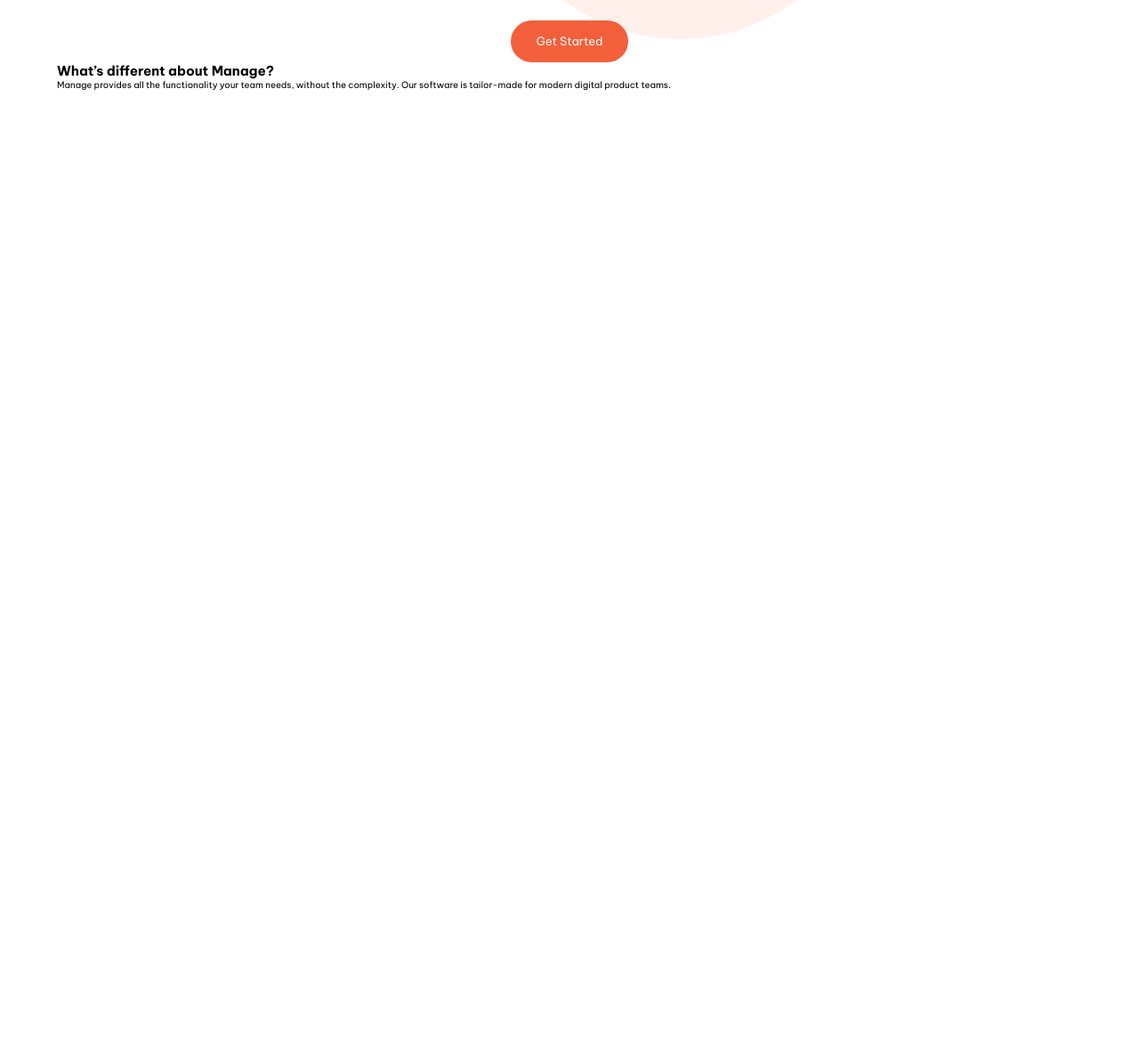
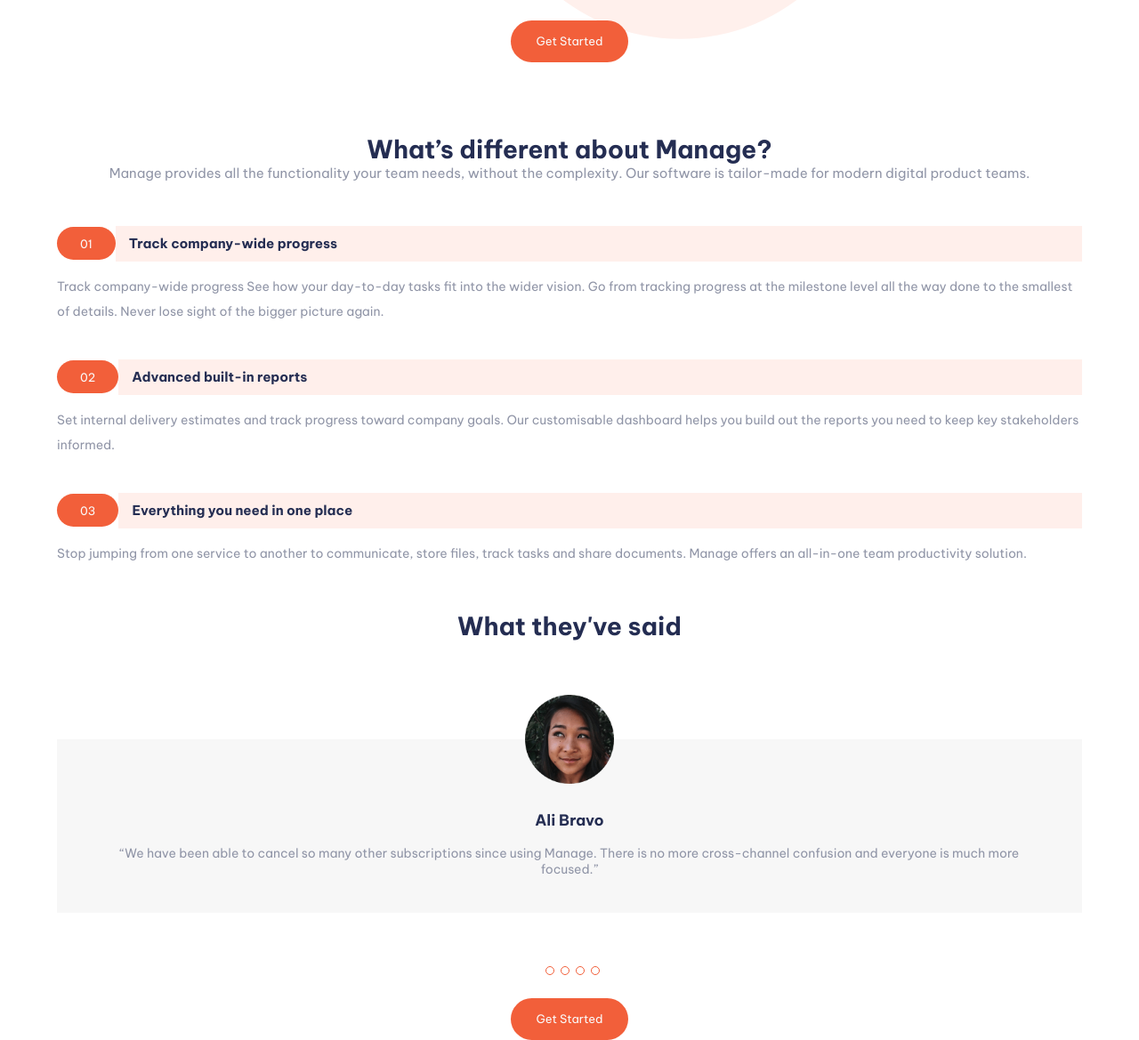
Before and after one commit to bkkcreative19/manage-landing-page, a website: page index.html in a window 1280 px wide. Shown: the part 710-1879 px from the top of the page at 89% size. Before the commit the page ends 812 px from the top, so only its background shows below. Drawn offline with Linux system fonts and the light colour scheme.

Commit message:
finished testimonials mobile

```diff
--- /dev/null
+++ b/app.js
@@ -0,0 +1,63 @@
+const dots = document.querySelectorAll(".dot");
+
+const testimonials = [
+  {
+    id: 0,
+    imageUrl: "./images/avatar-ali.png",
+    name: "Ali Bravo",
+    text: `“We have been able to cancel so many other subscriptions since using
+    Manage. There is no more cross-channel confusion and everyone is much
+    more focused.”`,
+  },
+  {
+    id: 1,
+    imageUrl: "./images/avatar-anisha.png",
+    name: "Anisha Li",
+    text: `“Manage has supercharged our team’s workflow. The ability to maintain
+    visibility on larger milestones at all times keeps everyone motivated.”`,
+  },
+  {
+    id: 2,
+    imageUrl: "./images/avatar-richard.png",
+    name: "Richard Watts",
+    text: `“Manage allows us to provide structure and process. It keeps us organized
+    and focused. I can’t stop recommending them to everyone I talk to!”`,
+  },
+  {
+    id: 3,
+    imageUrl: "./images/avatar-shanai.png",
+    name: "Shanai Gough",
+    text: `“Their software allows us to track, manage and collaborate on our projects
+    from anywhere. It keeps the whole team in-sync without being intrusive.”`,
+  },
+];
+
+dots.forEach((dot, index) => {
+  let testimonial;
+  dot.addEventListener("click", () => {
+    if (index === 0) {
+      dot.classList.add("active");
+      testimonial = testimonials[0];
+      changeDOM(testimonial);
+    } else if (index === 1) {
+      dot.classList.add("active");
+      testimonial = testimonials[1];
+      changeDOM(testimonial);
+    } else if (index === 2) {
+      dot.classList.add("active");
+      testimonial = testimonials[2];
+      changeDOM(testimonial);
+    } else if (index === 3) {
+      dot.classList.add("active");
+      testimonial = testimonials[3];
+      changeDOM(testimonial);
+    }
+  });
+});
+
+function changeDOM(testimonial) {
+  const testimonialDOM = document.getElementById("testimonial");
+  testimonialDOM.querySelector("img").src = testimonial.imageUrl;
+  testimonialDOM.querySelector("h3").textContent = testimonial.name;
+  testimonialDOM.querySelector("p").textContent = testimonial.text;
+}
--- a/index.html
+++ b/index.html
@@ -41,7 +41,7 @@
       </section>
 
       <section class="features container">
-        <div class="features-desc">
+        <div class="features__desc">
           <h2>What’s different about Manage?</h2>
           <p>
             Manage provides all the functionality your team needs, without the
@@ -49,8 +49,65 @@
             teams.
           </p>
         </div>
-        <div class="features-list"></div>
+        <div class="features__list">
+          <div class="features__list-item">
+            <div class="head">
+              <span>01</span>
+              <h3>Track company-wide progress</h3>
+            </div>
+            <p>
+              Track company-wide progress See how your day-to-day tasks fit into
+              the wider vision. Go from tracking progress at the milestone level
+              all the way done to the smallest of details. Never lose sight of
+              the bigger picture again.
+            </p>
+          </div>
+          <div class="features__list-item">
+            <div class="head">
+              <span>02</span>
+              <h3>Advanced built-in reports</h3>
+            </div>
+            <p>
+              Set internal delivery estimates and track progress toward company
+              goals. Our customisable dashboard helps you build out the reports
+              you need to keep key stakeholders informed.
+            </p>
+          </div>
+          <div class="features__list-item">
+            <div class="head">
+              <span>03</span>
+              <h3>Everything you need in one place</h3>
+            </div>
+            <p>
+              Stop jumping from one service to another to communicate, store
+              files, track tasks and share documents. Manage offers an
+              all-in-one team productivity solution.
+            </p>
+          </div>
+        </div>
+      </section>
+
+      <section class="testimonials container">
+        <h2>What they've said</h2>
+        <div id="testimonial" class="testimonials__testimonial">
+          <img src="./images/avatar-ali.png" alt="" />
+          <h3>Ali Bravo</h3>
+          <p>
+            “We have been able to cancel so many other subscriptions since using
+            Manage. There is no more cross-channel confusion and everyone is
+            much more focused.”
+          </p>
+        </div>
+        <div class="dots">
+          <div class="dot"></div>
+          <div class="dot"></div>
+          <div class="dot"></div>
+          <div class="dot"></div>
+        </div>
+        <a href="#">Get Started</a>
       </section>
     </main>
+
+    <script src="./app.js"></script>
   </body>
 </html>
--- a/sass/styles.scss
+++ b/sass/styles.scss
@@ -22,7 +22,7 @@
 body {
   font-family: "Be Vietnam Pro", sans-serif;
   position: relative;
-  //   overflow: hidden;
+  overflow-x: hidden;
 }
 
 .pattern {
@@ -45,6 +45,16 @@
   list-style: none;
 }
 
+p {
+  color: var(--Dark-Grayish-Blue);
+}
+
+h1,
+h2,
+h3 {
+  color: var(--Dark-Blue);
+}
+
 .container {
   width: 90%;
   margin: 0 auto;
@@ -64,6 +74,7 @@
   }
 }
 
+// hero
 .hero {
   //   &__image {
 
@@ -74,12 +85,11 @@
 
     & h1 {
       font-size: 4rem;
-      color: var(--Dark-Blue);
     }
 
     & p {
       font-size: 1.5rem;
-      color: var(--Dark-Grayish-Blue);
+
       margin-top: 0.5em;
     }
 
@@ -94,3 +104,114 @@
     }
   }
 }
+
+// features
+.features {
+  &__desc {
+    margin-top: 8em;
+    text-align: center;
+    & h2 {
+      font-size: 2.8rem;
+    }
+
+    & p {
+      font-size: 1.5rem;
+    }
+  }
+
+  &__list {
+    margin: 5em 0;
+    &-item {
+      margin-top: 4em;
+      & .head {
+        display: flex;
+        align-items: center;
+
+        & span {
+          background: var(--Bright-Red);
+          padding: 0.8em 2em;
+          color: var(--Vary-Light-Gray);
+          border-radius: 50px;
+          font-size: 1.3rem;
+        }
+
+        & h3 {
+          background: var(--Very-Pale-Red);
+          padding: 0.7em 0;
+          width: 100%;
+          padding-left: 1em;
+          font-size: 1.5rem;
+        }
+      }
+
+      & p {
+        margin-top: 1em;
+        font-size: 1.4rem;
+        line-height: 2;
+      }
+    }
+  }
+}
+
+// testimonials
+.testimonials {
+  text-align: center;
+  & h2 {
+    font-size: 2.8rem;
+  }
+
+  &__testimonial {
+    position: relative;
+    display: flex;
+    flex-direction: column;
+    margin: 6em 0;
+    background: rgba(238, 238, 238, 0.466);
+    padding: 4em;
+    padding-top: 8em;
+    margin-top: 11em;
+
+    & img {
+      position: absolute;
+      width: 100px;
+      top: -50px;
+      right: 50%;
+      transform: translateX(50%);
+    }
+
+    & h3 {
+      font-size: 1.7rem;
+      margin-bottom: 1em;
+    }
+
+    & p {
+      font-size: 1.4rem;
+    }
+  }
+
+  & .dots {
+    display: flex;
+    justify-content: center;
+    & .dot {
+      height: 10px;
+      width: 10px;
+      border: 1px solid var(--Bright-Red);
+      border-radius: 50%;
+      cursor: pointer;
+      margin-left: 0.7em;
+    }
+  }
+
+  & a {
+    display: inline-block;
+    margin-top: 2em;
+    background: var(--Bright-Red);
+    padding: 1.2em 2.2em;
+    font-size: 1.3rem;
+    border-radius: 50px;
+    color: var(--Vary-Light-Gray);
+  }
+}
+
+.active {
+  background: var(--Bright-Red);
+}
```
Also changed, not shown: css/index.css, 1 other file.
